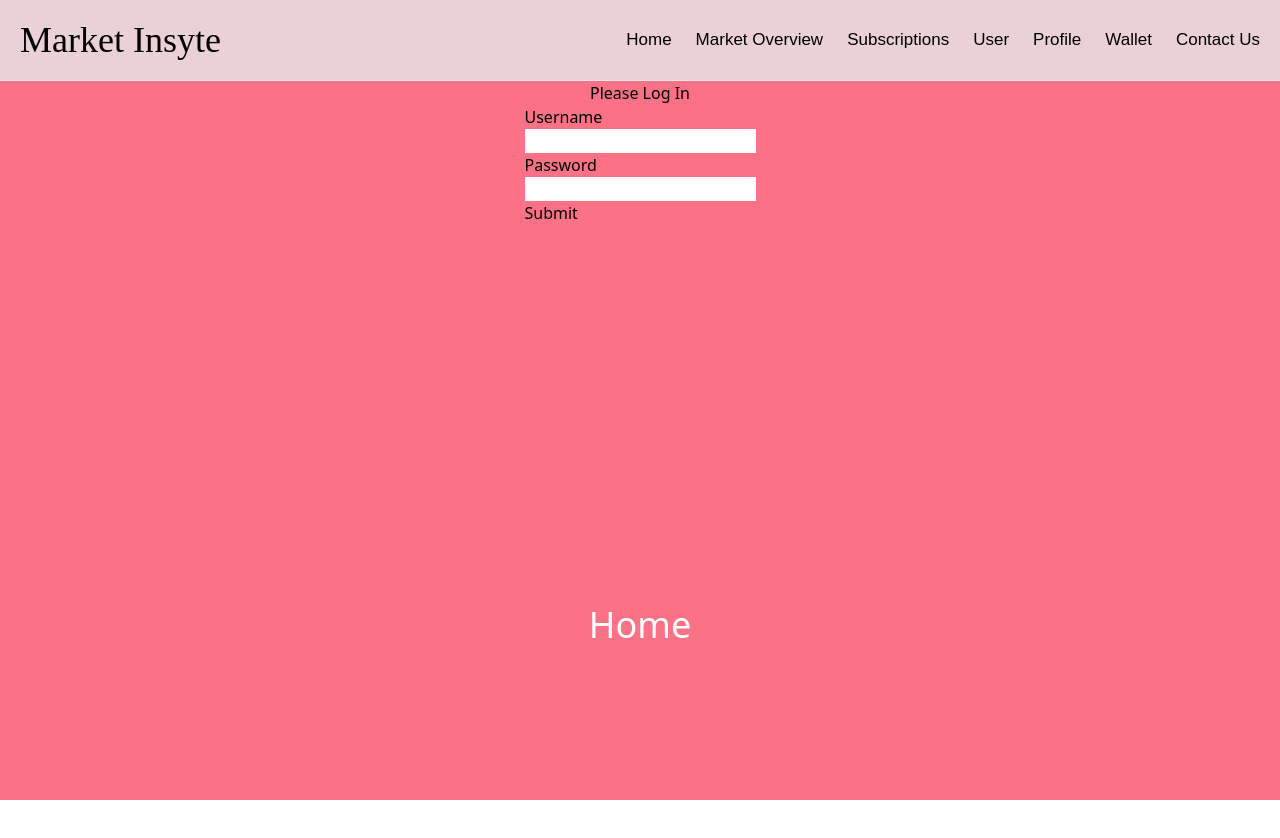
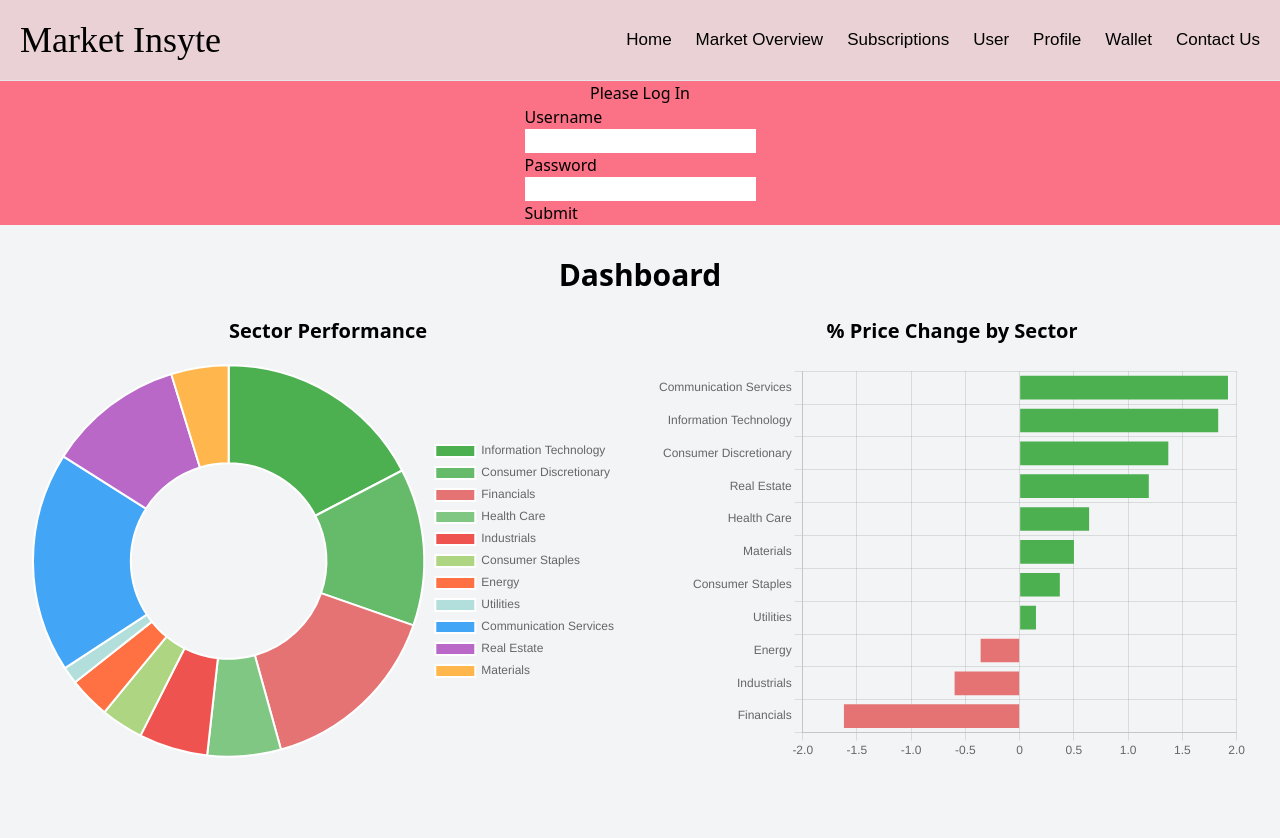
Before and after one commit to yaramala143/IS7000Fall2024, a React (Create React App) app: page / in a window 1280 px wide. Shown: the top 838 px of the page. Built offline with nearby package versions, Linux system fonts and the light colour scheme.

Commit message:
Dashboard

```diff
--- a/src/pages/dashboard/Home.js
+++ b/src/pages/dashboard/Home.js
@@ -1,11 +1,18 @@
-import React from 'react'
+import React from 'react';
+import SectorDonutChart from './SectorDonutChart';
+import SectorBarChart from './SectorBarChart';
 
 function Home() {
   return (
-    <div className='text-white flex justify-center items-center w-full h-screen'>
-        <h1 className='text-4xl'>Home</h1>
+    <div className="p-8 bg-gray-100 min-h-screen">
+      <h1 className="text-3xl font-semibold text-center mb-6">Dashboard</h1>
+
+      <div className="grid grid-cols-1 md:grid-cols-2 gap-8">
+        <SectorDonutChart />
+        <SectorBarChart />
+      </div>
     </div>
-  )
+  );
 }
 
-export default Home
+export default Home;
--- /dev/null
+++ b/src/pages/dashboard/SectorBarChart.js
@@ -0,0 +1,55 @@
+import React from 'react';
+import { Bar } from 'react-chartjs-2';
+import { Chart as ChartJS, CategoryScale, LinearScale, BarElement, Title, Tooltip, Legend } from 'chart.js';
+
+ChartJS.register(CategoryScale, LinearScale, BarElement, Title, Tooltip, Legend);
+
+function SectorBarChart() {
+  const data = {
+    labels: [
+      'Communication Services',
+      'Information Technology',
+      'Consumer Discretionary',
+      'Real Estate',
+      'Health Care',
+      'Materials',
+      'Consumer Staples',
+      'Utilities',
+      'Energy',
+      'Industrials',
+      'Financials',
+    ],
+    datasets: [
+      {
+        label: '% Price Change',
+        data: [1.92, 1.83, 1.37, 1.19, 0.64, 0.50, 0.37, 0.15, -0.36, -0.60, -1.62],
+        backgroundColor: data => (data.raw >= 0 ? '#4caf50' : '#e57373'),
+      },
+    ],
+  };
+
+  const options = {
+    indexAxis: 'y',
+    plugins: {
+      legend: {
+        display: false,
+      },
+    },
+    responsive: true,
+    maintainAspectRatio: false,
+    scales: {
+      x: {
+        beginAtZero: true,
+      },
+    },
+  };
+
+  return (
+    <div style={{ width: '100%', height: '400px' }}>
+      <h2 className="text-center font-bold text-xl mb-4">% Price Change by Sector</h2>
+      <Bar data={data} options={options} />
+    </div>
+  );
+}
+
+export default SectorBarChart;
--- /dev/null
+++ b/src/pages/dashboard/SectorDonutChart.js
@@ -0,0 +1,63 @@
+import React from 'react';
+import { Doughnut } from 'react-chartjs-2';
+import { Chart as ChartJS, ArcElement, Tooltip, Legend } from 'chart.js';
+
+ChartJS.register(ArcElement, Tooltip, Legend);
+
+function SectorDonutChart() {
+  const data = {
+    labels: [
+      'Information Technology',
+      'Consumer Discretionary',
+      'Financials',
+      'Health Care',
+      'Industrials',
+      'Consumer Staples',
+      'Energy',
+      'Utilities',
+      'Communication Services',
+      'Real Estate',
+      'Materials',
+    ],
+    datasets: [
+      {
+        label: '% Change',
+        data: [1.83, 1.37, -1.62, 0.64, -0.60, 0.37, -0.36, 0.15, 1.92, 1.19, 0.50],
+        backgroundColor: [
+          '#4caf50',
+          '#66bb6a',
+          '#e57373',
+          '#81c784',
+          '#ef5350',
+          '#aed581',
+          '#ff7043',
+          '#b2dfdb',
+          '#42a5f5',
+          '#ba68c8',
+          '#ffb74d',
+        ],
+        borderColor: '#ffffff',
+        borderWidth: 2,
+      },
+    ],
+  };
+
+  const options = {
+    plugins: {
+      legend: {
+        position: 'right',
+      },
+    },
+    responsive: true,
+    maintainAspectRatio: false,
+  };
+
+  return (
+    <div style={{ width: '100%', height: '400px' }}>
+      <h2 className="text-center font-bold text-xl mb-4">Sector Performance</h2>
+      <Doughnut data={data} options={options} />
+    </div>
+  );
+}
+
+export default SectorDonutChart;
```
Also changed, not shown: package.json (+4 -4 lines), 1 other file (tests, documents, lock files or other folders).
